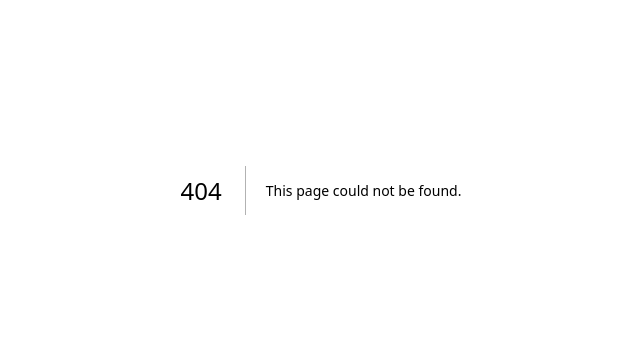
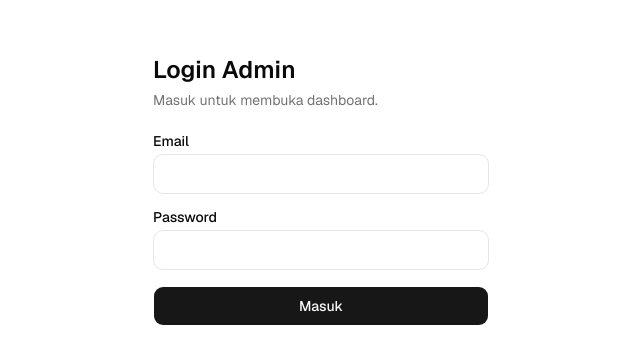
Before and after one commit to arikmhm/awm-fullstack, a Next.js app: page /admin/login in a window 1280 px wide. Before the commit this address had no page. Shown: the part 210-574 px from the top of the page, without its empty margins (319-959 px from the left). Built offline with nearby package versions, Linux system fonts and the light colour scheme.

Commit message:
feat: login admin & proteksi halaman berbasis role (Closes #7)

```diff
--- /dev/null
+++ b/src/app/admin/actions.ts
@@ -0,0 +1,27 @@
+"use server";
+
+import { redirect } from "next/navigation";
+import { createClient } from "@/lib/supabase/server";
+
+export async function login(_prev: string | null, formData: FormData): Promise<string | null> {
+  const supabase = await createClient();
+  const { error } = await supabase.auth.signInWithPassword({
+    email: String(formData.get("email") ?? "").trim(),
+    password: String(formData.get("password") ?? ""),
+  });
+  if (error) return "Email atau password salah";
+
+  const { data: isAdmin } = await supabase.rpc("is_admin");
+  if (!isAdmin) {
+    await supabase.auth.signOut();
+    return "Akun bukan admin";
+  }
+
+  redirect("/admin");
+}
+
+export async function logout() {
+  const supabase = await createClient();
+  await supabase.auth.signOut();
+  redirect("/admin/login");
+}
--- /dev/null
+++ b/src/app/admin/login/page.tsx
@@ -0,0 +1,18 @@
+import type { Metadata } from "next";
+import { Suspense } from "react";
+import { LoginForm } from "@/components/login-form";
+
+export const metadata: Metadata = { title: "Login Admin · Mini E-Commerce" };
+
+export default function AdminLoginPage() {
+  return (
+    <main className="mx-auto flex w-full max-w-sm flex-1 flex-col justify-center p-4 sm:p-6">
+      <h1 className="mb-1 text-2xl font-semibold">Login Admin</h1>
+      <p className="mb-6 text-sm text-muted-foreground">Masuk untuk membuka dashboard.</p>
+      {/* useSearchParams butuh Suspense (cacheComponents) */}
+      <Suspense fallback={<div className="h-56 animate-pulse rounded-xl bg-muted" />}>
+        <LoginForm />
+      </Suspense>
+    </main>
+  );
+}
--- /dev/null
+++ b/src/app/admin/page.tsx
@@ -0,0 +1,22 @@
+import type { Metadata } from "next";
+import { LogOut } from "lucide-react";
+import { logout } from "@/app/admin/actions";
+import { Button } from "@/components/ui/button";
+
+export const metadata: Metadata = { title: "Dashboard Admin · Mini E-Commerce" };
+
+// Akses dijaga src/proxy.ts; isi dashboard menyusul di #8 dan #9.
+export default function AdminPage() {
+  return (
+    <main className="mx-auto w-full max-w-6xl flex-1 p-4 sm:p-6">
+      <header className="flex items-center justify-between gap-4">
+        <h1 className="text-2xl font-semibold">Dashboard</h1>
+        <form action={logout}>
+          <Button type="submit" variant="outline">
+            <LogOut /> Logout
+          </Button>
+        </form>
+      </header>
+    </main>
+  );
+}
--- /dev/null
+++ b/src/components/login-form.tsx
@@ -0,0 +1,43 @@
+"use client";
+
+import { useActionState } from "react";
+import { useSearchParams } from "next/navigation";
+import { login } from "@/app/admin/actions";
+import { Button } from "@/components/ui/button";
+import { Input } from "@/components/ui/input";
+import { Label } from "@/components/ui/label";
+
+export function LoginForm() {
+  // ?error=bukan-admin dikirim proxy saat akun non-admin dikeluarkan otomatis.
+  const kicked = useSearchParams().get("error") === "bukan-admin";
+  const [error, action, pending] = useActionState(login, kicked ? "Akun bukan admin" : null);
+
+  return (
+    <form action={action} className="flex flex-col gap-4">
+      <div className="flex flex-col gap-1.5">
+        <Label htmlFor="email">Email</Label>
+        <Input id="email" name="email" type="email" autoComplete="email" required disabled={pending} className="h-10" />
+      </div>
+      <div className="flex flex-col gap-1.5">
+        <Label htmlFor="password">Password</Label>
+        <Input
+          id="password"
+          name="password"
+          type="password"
+          autoComplete="current-password"
+          required
+          disabled={pending}
+          className="h-10"
+        />
+      </div>
+      {error && (
+        <p role="alert" className="text-sm text-destructive">
+          {error}
+        </p>
+      )}
+      <Button type="submit" size="lg" className="h-10" disabled={pending}>
+        {pending ? "Memproses…" : "Masuk"}
+      </Button>
+    </form>
+  );
+}
--- /dev/null
+++ b/src/proxy.ts
@@ -0,0 +1,52 @@
+import { createServerClient } from "@supabase/ssr";
+import { NextResponse, type NextRequest } from "next/server";
+
+const LOGIN = "/admin/login";
+
+// Lapis pertama proteksi admin (Flowchart §5); data tetap dijaga RLS lewat is_admin().
+export async function proxy(request: NextRequest) {
+  let response = NextResponse.next({ request });
+
+  const supabase = createServerClient(
+    process.env.NEXT_PUBLIC_SUPABASE_URL!,
+    process.env.NEXT_PUBLIC_SUPABASE_PUBLISHABLE_KEY!,
+    {
+      cookies: {
+        getAll() {
+          return request.cookies.getAll();
+        },
+        setAll(cookiesToSet) {
+          cookiesToSet.forEach(({ name, value }) => request.cookies.set(name, value));
+          response = NextResponse.next({ request });
+          cookiesToSet.forEach(({ name, value, options }) => response.cookies.set(name, value, options));
+        },
+      },
+    },
+  );
+
+  // Redirect harus membawa cookie sesi yang baru disegarkan/dihapus.
+  const redirect = (path: string) => {
+    const res = NextResponse.redirect(new URL(path, request.url));
+    response.cookies.getAll().forEach((c) => res.cookies.set(c));
+    return res;
+  };
+
+  const onLogin = request.nextUrl.pathname === LOGIN;
+  const {
+    data: { user },
+  } = await supabase.auth.getUser();
+
+  if (!user) return onLogin ? response : redirect(LOGIN);
+
+  const { data: isAdmin } = await supabase.rpc("is_admin");
+  if (!isAdmin) {
+    await supabase.auth.signOut();
+    return redirect(`${LOGIN}?error=bukan-admin`);
+  }
+
+  return onLogin ? redirect("/admin") : response;
+}
+
+export const config = {
+  matcher: ["/admin/:path*"],
+};
```
Also changed, not shown: 1 other file (tests, documents, lock files or other folders).
